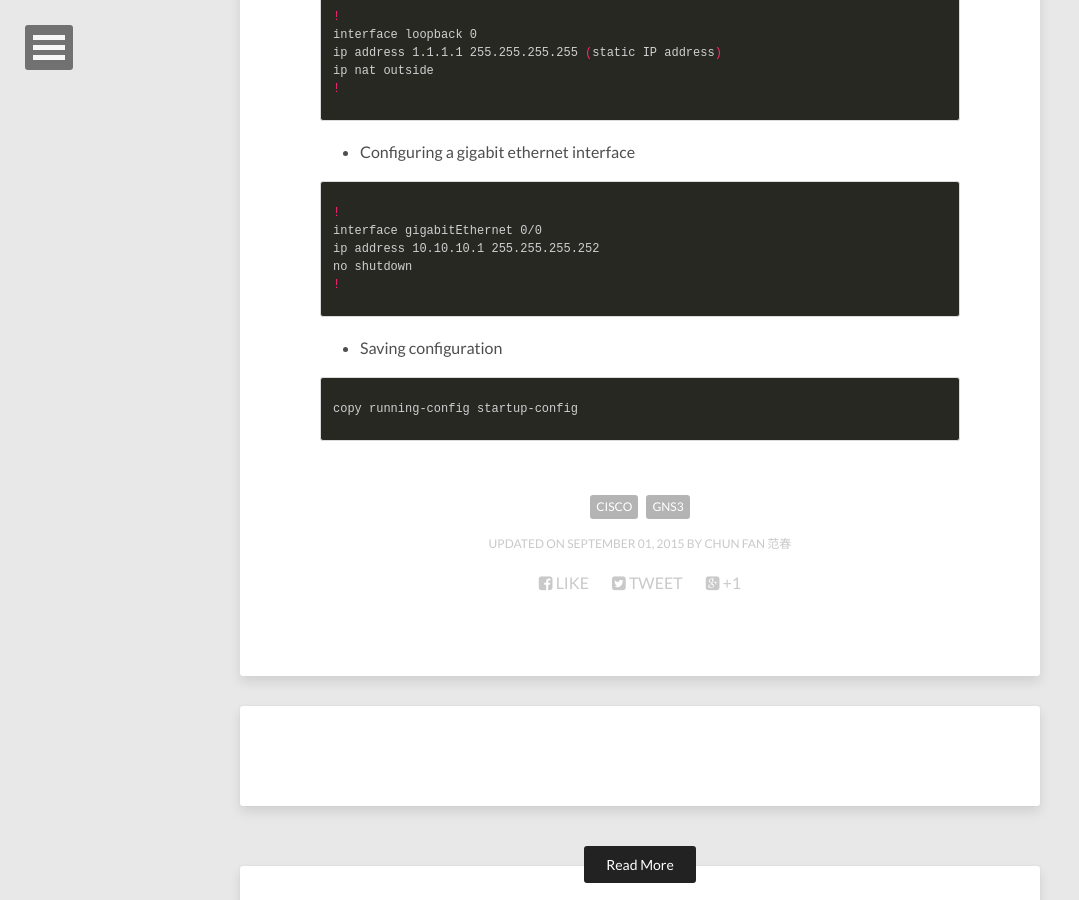
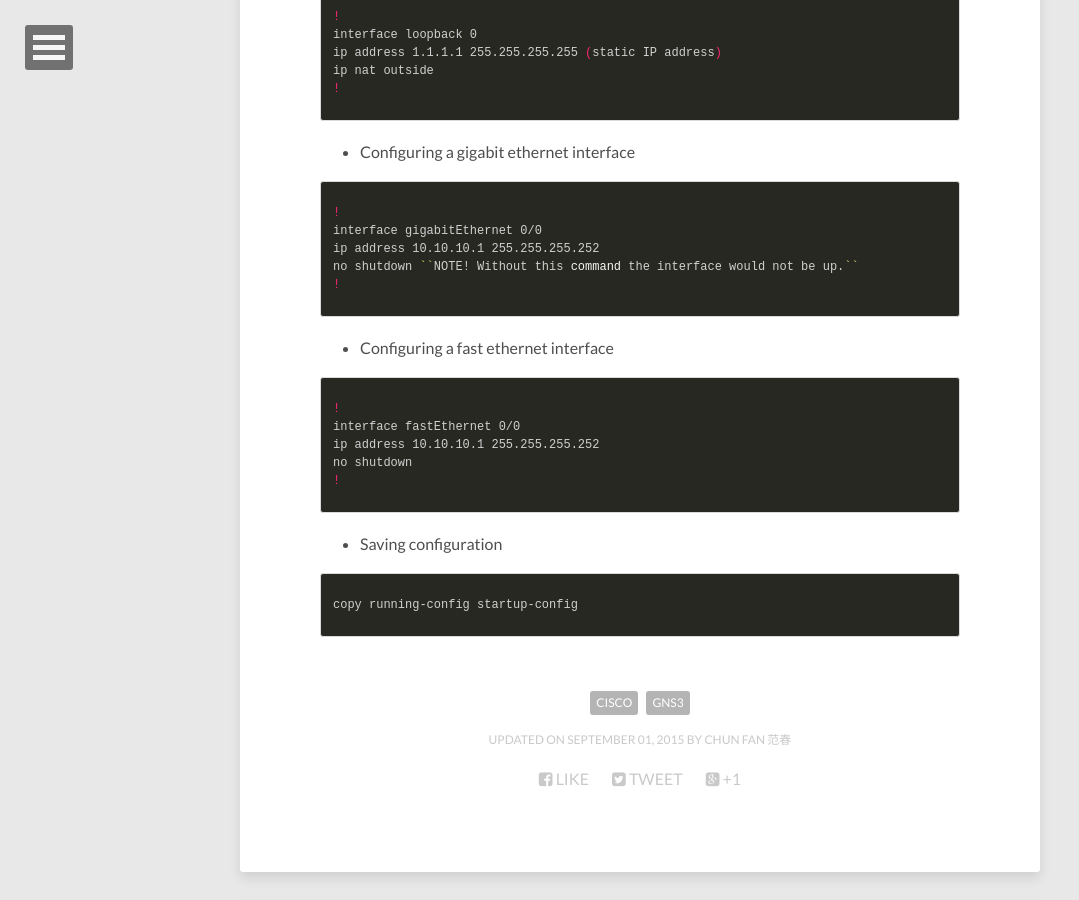
Before and after one commit to chunfantasy/blog, a Jekyll site: the page built from _posts/2015-09-01-cisco-gns3.md, in a window 1280 px wide and 900 px high, scrolled down 662 px. Shown: the whole window, without its empty margins (0-1079 px from the left). Built offline with Jekyll 4.4.1, drawn with Linux system fonts in a browser that asks for light colours; nearby versions of some CDN libraries; comment, search, counter and statistics services are not loaded.

Commit message:
update cisco

```diff
--- a/_posts/2015-09-01-cisco-gns3.md
+++ b/_posts/2015-09-01-cisco-gns3.md
@@ -25,6 +25,15 @@ ip nat outside
 !
 interface gigabitEthernet 0/0
 ip address 10.10.10.1 255.255.255.252
+no shutdown ``NOTE! Without this command the interface would not be up.``
+!
+{% endhighlight %}
+
+* Configuring a fast ethernet interface
+{% highlight bash %}
+!
+interface fastEthernet 0/0
+ip address 10.10.10.1 255.255.255.252
 no shutdown
 !
 {% endhighlight %}
```
